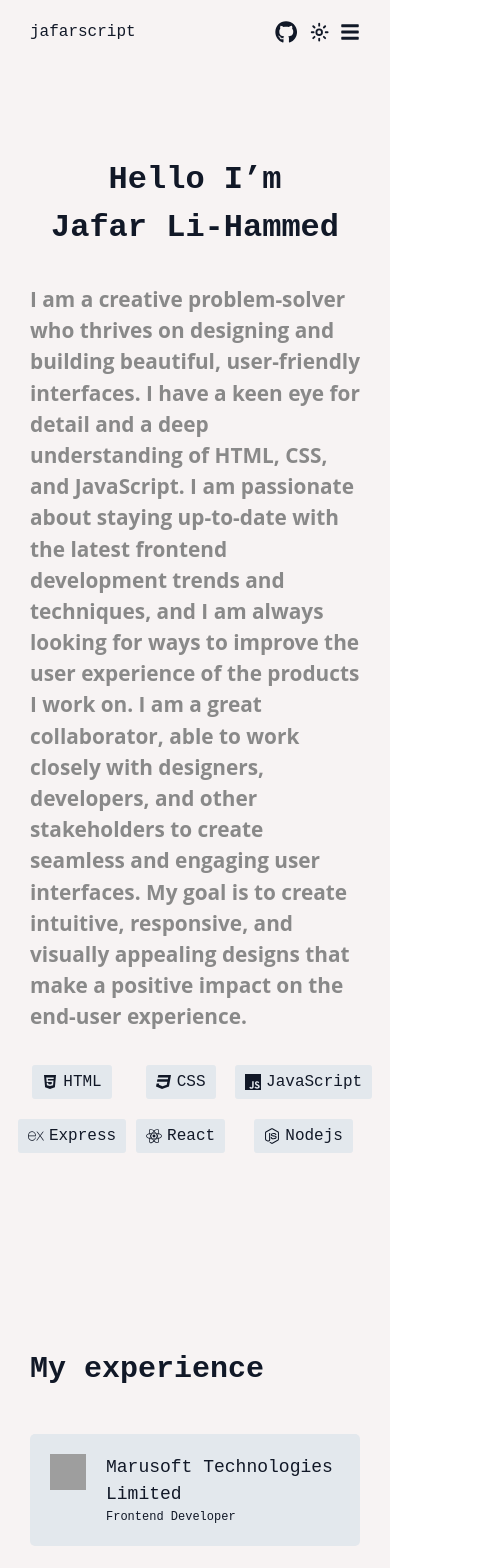
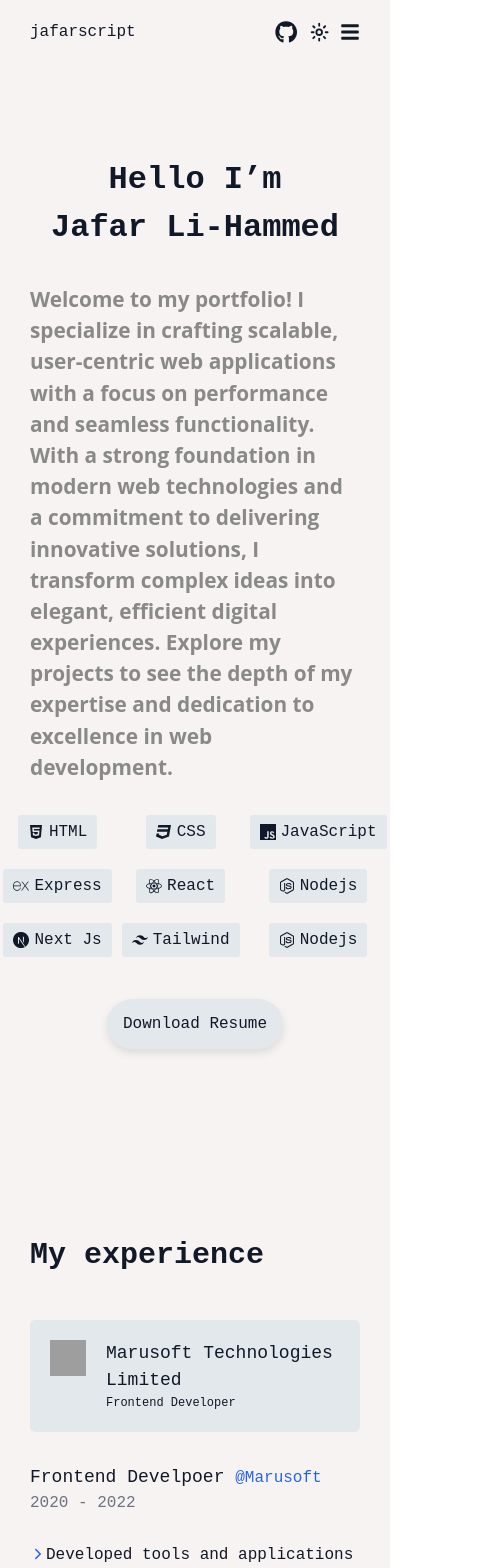
Before and after one commit to Jafarscript/newPortofolio, a React (Create React App) app: page / in a window 390 px wide. Shown: the top 1568 px of the page, 487 px wide, since content can reach past the window. Built offline with nearby package versions, Linux system fonts and the light colour scheme; grey boxes are pictures that could not be loaded.

Commit message:
Update the portfolio

```diff
--- a/src/components/Hero/Hero.css
+++ b/src/components/Hero/Hero.css
@@ -44,6 +44,47 @@
 .skillDark{
     background: #172135;
 }
+
+/* General Button Styling */
+.download-btn {
+    align-self: center;
+}
+.download-btn button {
+    font-size: 1rem;
+    padding: 0.8rem 1.5rem;
+    border: none;
+    border-radius: 25px;
+    cursor: pointer;
+    transition: background-color 0.3s ease, transform 0.2s ease;
+    box-shadow: 0 4px 8px rgba(0, 0, 0, 0.1);
+  }
+
+  /* Hover Effects */
+  .download-btn button:hover {
+    background-color: white;
+    transform: scale(1.05);
+    color: #172135;
+  }
+
+  /* Focus Style */
+  .download-btn button:focus {
+    outline: none;
+    box-shadow: 0 0 10px rgba(0, 0, 0, 0.5);
+  }
+
+  /* Active Button Style */
+  .download-btn button:active {
+    transform: scale(0.95);
+  }
+
+  /* Responsive Design */
+  @media (max-width: 768px) {
+    .download-btn button {
+      width: 100%;
+      padding: 0.8rem 1rem;
+    }
+  }
+
 
 @media(max-width: 870px){
     .hero{
--- a/src/components/Hero/Hero.jsx
+++ b/src/components/Hero/Hero.jsx
@@ -1,13 +1,13 @@
 import React from 'react'
 import {FaCss3, FaHtml5, FaNodeJs} from 'react-icons/fa'
-import {SiExpress, SiJavascript, SiReact} from 'react-icons/si'
+import {SiExpress, SiJavascript, SiReact, SiNextdotjs, SiTailwindcss} from 'react-icons/si'
 import './Hero.css'
 
 const Hero = ({dark}) => {
   return (
     <section className='hero' id='hero'>
         <h1>Hello I’m <br></br>Jafar Li-Hammed </h1>
-        <p className='breif'>I am a creative problem-solver who thrives on designing and building beautiful, user-friendly interfaces. I have a keen eye for detail and a deep understanding of HTML, CSS, and JavaScript. I am passionate about staying up-to-date with the latest frontend development trends and techniques, and I am always looking for ways to improve the user experience of the products I work on. I am a great collaborator, able to work closely with designers, developers, and other stakeholders to create seamless and engaging user interfaces. My goal is to create intuitive, responsive, and visually appealing designs that make a positive impact on the end-user experience.</p>
+        <p className='breif'>Welcome to my portfolio! I specialize in crafting scalable, user-centric web applications with a focus on performance and seamless functionality. With a strong foundation in modern web technologies and a commitment to delivering innovative solutions, I transform complex ideas into elegant, efficient digital experiences. Explore my projects to see the depth of my expertise and dedication to excellence in web development.</p>
         <div className="skills">
             <span className={dark ? 'skill skillDark' : 'skill skillLight'}><FaHtml5 />HTML</span>
             <span className={dark ? 'skill skillDark' : 'skill skillLight'}><FaCss3 />CSS</span>
@@ -15,7 +15,13 @@ const Hero = ({dark}) => {
             <span className={dark ? 'skill skillDark' : 'skill skillLight'}><SiExpress />Express</span>
             <span className={dark ? 'skill skillDark' : 'skill skillLight'}><SiReact />React</span>
             <span className={dark ? 'skill skillDark' : 'skill skillLight'}><FaNodeJs />Nodejs</span>
+            <span className={dark ? 'skill skillDark' : 'skill skillLight'}><SiNextdotjs />Next Js</span>
+            <span className={dark ? 'skill skillDark' : 'skill skillLight'}><SiTailwindcss />Tailwind</span>
+            <span className={dark ? 'skill skillDark' : 'skill skillLight'}><FaNodeJs />Nodejs</span>
         </div>
+        <a href="/Main.pdf" download className="download-btn">
+        <button className={dark ? 'skill skillDark' : 'skill skillLight'}>Download Resume</button>
+      </a>
     </section>
   )
 }
--- a/src/components/Work/Work.jsx
+++ b/src/components/Work/Work.jsx
@@ -62,10 +62,10 @@ const Work = ({dark}) => {
         </div>
         <div className={dark ? 'eachProject eachDark' : 'eachProject eachLight'}>
           <div className="projectHead">
-            <h2 className="projectName">AL-MANAT</h2>
-            <h5 className={dark ? 'dateDark' : 'date'}>2022</h5>
+            <h2 className="projectName">MovieBase</h2>
+            <h5 className={dark ? 'dateDark' : 'date'}>2024</h5>
           </div>
-          <div className="projectImage"  style={{backgroundImage: 'url(https://res.cloudinary.com/dvo8xhx6r/image/upload/v1683110020/travel-agency-web-design_txi7j5.jpg)'}}></div>
+          <div className="projectImage"  style={{backgroundImage: 'url(https://res.cloudinary.com/dvo8xhx6r/image/upload/v1733304602/ygvwofqljwtwqzljwl1j.png)'}}></div>
           <div className="projectStack">
           <div className="projectSkills">
               <span className={dark ? 'skillDark' : 'skillLight'}>HTML</span>
@@ -73,39 +73,67 @@ const Work = ({dark}) => {
               <span className={dark ? 'skillDark' : 'skillLight'}>React</span>
             </div>
             <div className="projectLink">
-              <a href="https://github.com/Jafarscript" target="_blank" rel="noopener noreferrer">
+              <a href="https://github.com/Jafarscript/moviebase" target="_blank" rel="noopener noreferrer">
                 <FaGithub />
               </a>
-              <a href="https://al-manat.netlify.app" target="_blank" rel="noopener noreferrer">
+              <a href="https://moviebase-sandy.vercel.app/" target="_blank" rel="noopener noreferrer">
                 <FiExternalLink />
               </a>
             </div>
           </div>
           <div className="projectDetials">
-          Travels and Tours agency, Umrah and Hajj agency website
+          Movie Explorer: Discover, Filter, and Bookmark Movies!
           </div>
         </div>
         <div className={dark ? 'eachProject eachDark' : 'eachProject eachLight'}>
           <div className="projectHead">
-            <h2 className="projectName">Short Video App</h2>
-            <h5 className={dark ? 'dateDark' : 'date'}>2022</h5>
+            <h2 className="projectName">Financial Wellness Tracking</h2>
+            <h5 className={dark ? 'dateDark' : 'date'}>2024</h5>
           </div>
-          <div className="projectImage" style={{backgroundImage: 'url(https://res.cloudinary.com/dvo8xhx6r/image/upload/v1683110344/20201031052954_detail.036_atjb3v.jpg)'}}></div>
+          <div className="projectImage" style={{backgroundImage: 'url(https://res.cloudinary.com/dvo8xhx6r/image/upload/v1733304733/t8lev8aojetixxdkcbor.png)'}}></div>
           <div className="projectStack">
           <div className="projectSkills">
-              <span className={dark ? 'skillDark' : 'skillLight'}>MERN</span>
+              <span className={dark ? 'skillDark' : 'skillLight'}>Next JS</span>
+              <span className={dark ? 'skillDark' : 'skillLight'}>Tailwind</span>
+              <span className={dark ? 'skillDark' : 'skillLight'}>Drizzle ORM</span>
+              <span className={dark ? 'skillDark' : 'skillLight'}>PostgreSQL</span>
+              <span className={dark ? 'skillDark' : 'skillLight'}>Clerk</span>
             </div>
             <div className="projectLink">
-              <a href="https://github.com/Jafarscript/short-mern-video" target="_blank" rel="noopener noreferrer">
+              <a href="https://github.com/Jafarscript/final_year_project" target="_blank" rel="noopener noreferrer">
                 <FaGithub />
               </a>
-              <a href="https://short-video-app.netlify.app" target="_blank" rel="noopener noreferrer">
+              <a href="https://final-year-project-seven-ebon.vercel.app/" target="_blank" rel="noopener noreferrer">
                 <FiExternalLink />
               </a>
             </div>
           </div>
           <div className="projectDetials">
-          Short Video App created with MERN stack
+          Manage Your Expense, Control Your Money
+          </div>
+        </div>
+        <div className={dark ? 'eachProject eachDark' : 'eachProject eachLight'}>
+          <div className="projectHead">
+            <h2 className="projectName">Oja Landing Page</h2>
+            <h5 className={dark ? 'dateDark' : 'date'}>2024</h5>
+          </div>
+          <div className="projectImage" style={{backgroundImage: 'url(https://res.cloudinary.com/dvo8xhx6r/image/upload/v1733305862/q0wrxpfzw0zjdvi19btm.png)'}}></div>
+          <div className="projectStack">
+          <div className="projectSkills">
+              <span className={dark ? 'skillDark' : 'skillLight'}>Tailwind</span>
+              <span className={dark ? 'skillDark' : 'skillLight'}>React</span>
+            </div>
+            <div className="projectLink">
+              <a href="https://github.com/Jafarscript/50react-projects/tree/main/marketing-website" target="_blank" rel="noopener noreferrer">
+                <FaGithub />
+              </a>
+              <a href="https://ojamarket.netlify.app/" target="_blank" rel="noopener noreferrer">
+                <FiExternalLink />
+              </a>
+            </div>
+          </div>
+          <div className="projectDetials">
+          Shoe Store Landing Page
           </div>
         </div>
       </main>
```
Also changed, not shown: 1 other file (tests, documents, lock files or other folders).
